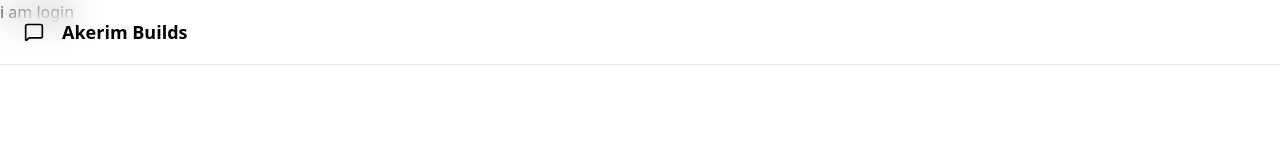
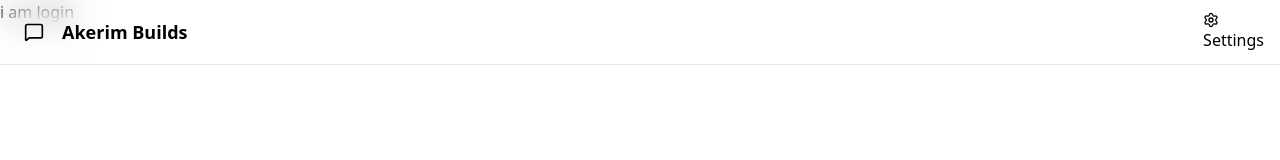
Before and after one commit to abdulkerimN/chat-app, a React app in the folder frontend/: page /login in a window 1280 px wide. Shown: the top 160 px of the page. Built offline with nearby package versions, Linux system fonts and the light colour scheme; no server answers; the HTML template or start-up script is replaced by a standard one.

Commit message:
navbar component with settings

```diff
--- a/frontend/src/components/Navbar.jsx
+++ b/frontend/src/components/Navbar.jsx
@@ -20,7 +20,19 @@ const Navbar = () => {
               <h1 className="text-lg font-bold">Akerim Builds</h1>
             </Link>
           </div>
+<div className="flex items-center gap-2">
+            <Link
+              to={"/settings"}
+              className={`
+              btn btn-sm gap-2 transition-colors
+              `}
+            >
+              <Settings className="w-4 h-4" />
+              <span className="hidden sm:inline">Settings</span>
+            </Link>
 
+
+          </div>
 
         </div>
       </div>
```
